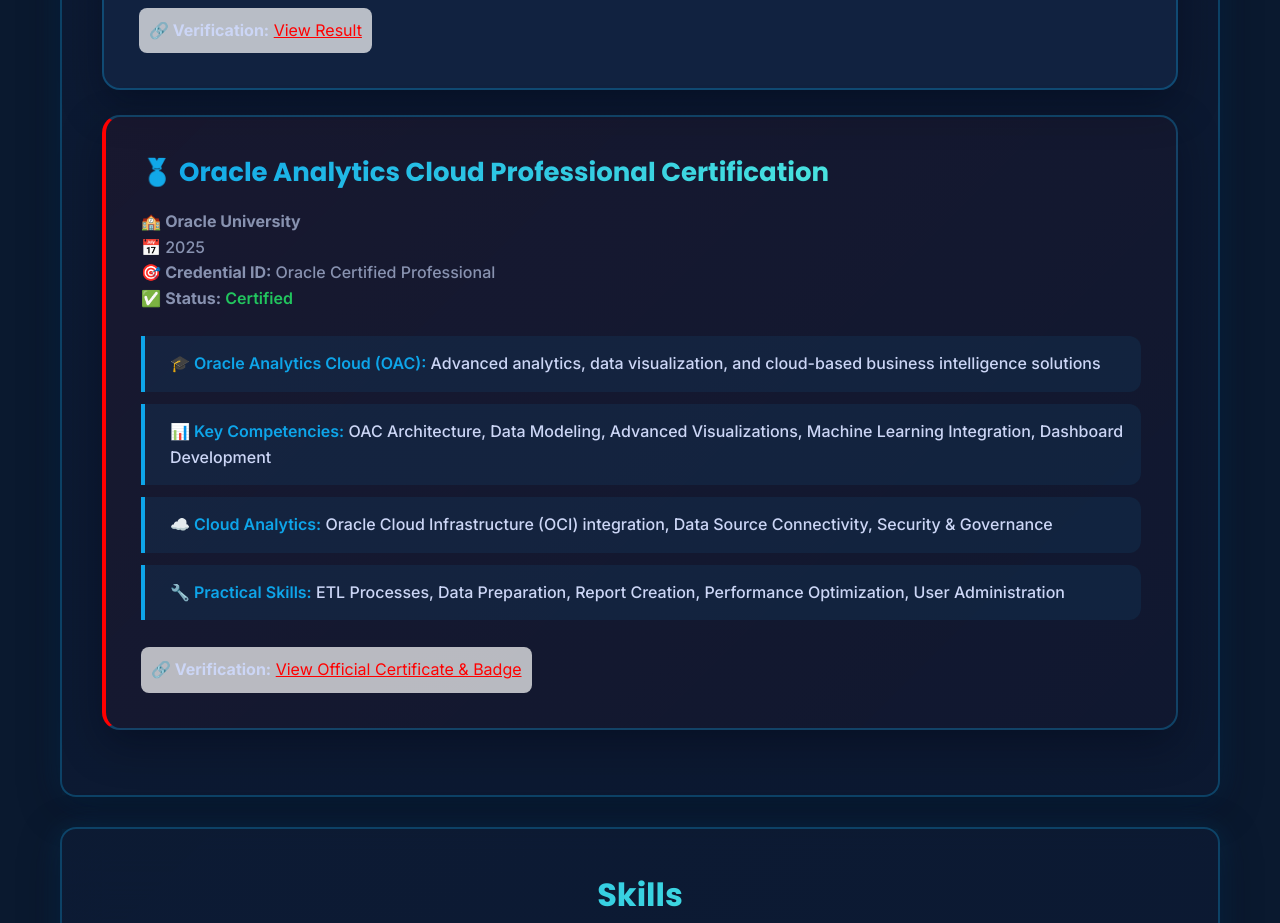
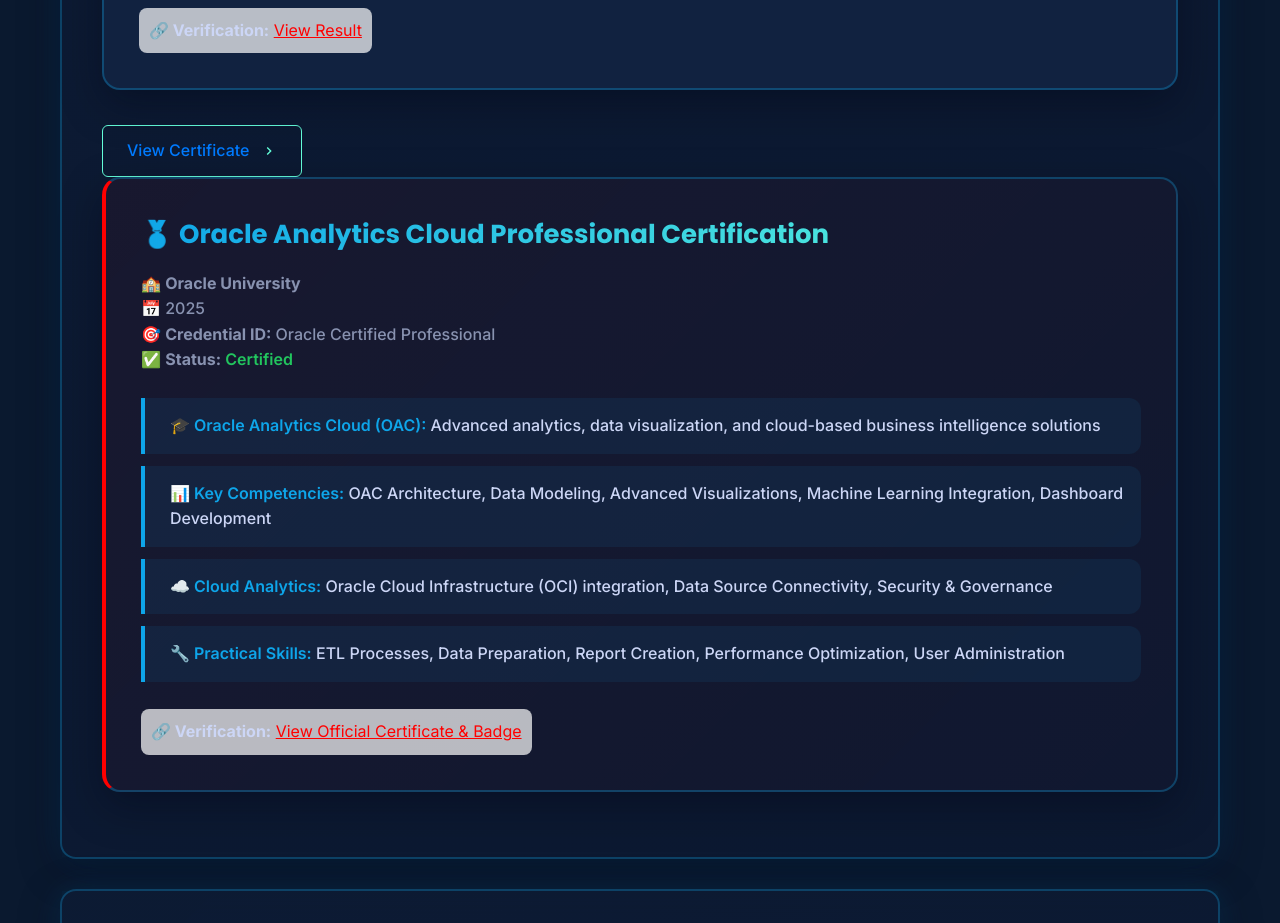
Before and after one commit to ARYAN8521/oractry, a plain HTML site: page index.html in a window 1280 px wide. Shown: the part 2620-3543 px from the top of the page. Drawn offline with Linux system fonts and the light colour scheme.

Commit message:
Update index.html

```diff
--- a/index.html
+++ b/index.html
@@ -1393,10 +1393,19 @@
             <li><strong>🏆 Professional Certifications:</strong> Microsoft Power BI Specialist, Python Data Analytics, Advanced SQL Database Design, Modern Web Development</li>
             <li><strong>🔬 Research Focus:</strong> Data Engineering Pipelines, Business Intelligence Dashboards, ETL Process Optimization</li>
         </ul>
+
           <div style="margin-top: 15px; padding: 10px; background: rgba(255,255,255,0.7); border-radius: 8px; display: inline-block;">
             <strong>🔗 Verification:</strong> <a href="YOUR_ORACLE_BADGE_LINK" target="_blank" style="color: #FF0000; text-decoration: underline;">View Result</a>
         </div>
     </div>
+
+<a href="certi.pdf" class="card-link" target="_blank" style="display: inline-flex; align-items: center; margin-top: 10px; text-decoration: none; color: #007bff;">
+  View Certificate
+  <svg xmlns="http://www.w3.org/2000/svg" viewBox="0 0 24 24" fill="currentColor" width="24" height="24" style="margin-left: 4px;">
+    <path d="M8.59 16.59L13.17 12 8.59 7.41 10 6l6 6-6 6-1.41-1.41z"/>
+  </svg>
+</a>
+
 
     <!-- NEW ORACLE CERTIFICATION SECTION -->
     <div class="edu-card" style="border-left: 4px solid #FF0000; background: linear-gradient(135deg, rgba(255,0,0,0.05) 0%, rgba(255,0,0,0.02) 100%);">
@@ -1807,6 +1816,9 @@
                 </div>
             </div>
 
+
+
+
             <!-- Badge Card -->
             <div class="cert-card">
                 <div class="card-icon">
@@ -1831,6 +1843,10 @@
                     Issued: November 2025
                 </div>
             </div>
+
+
+
+
 
             <!-- Exam Result Card -->
             <div class="cert-card">
```
